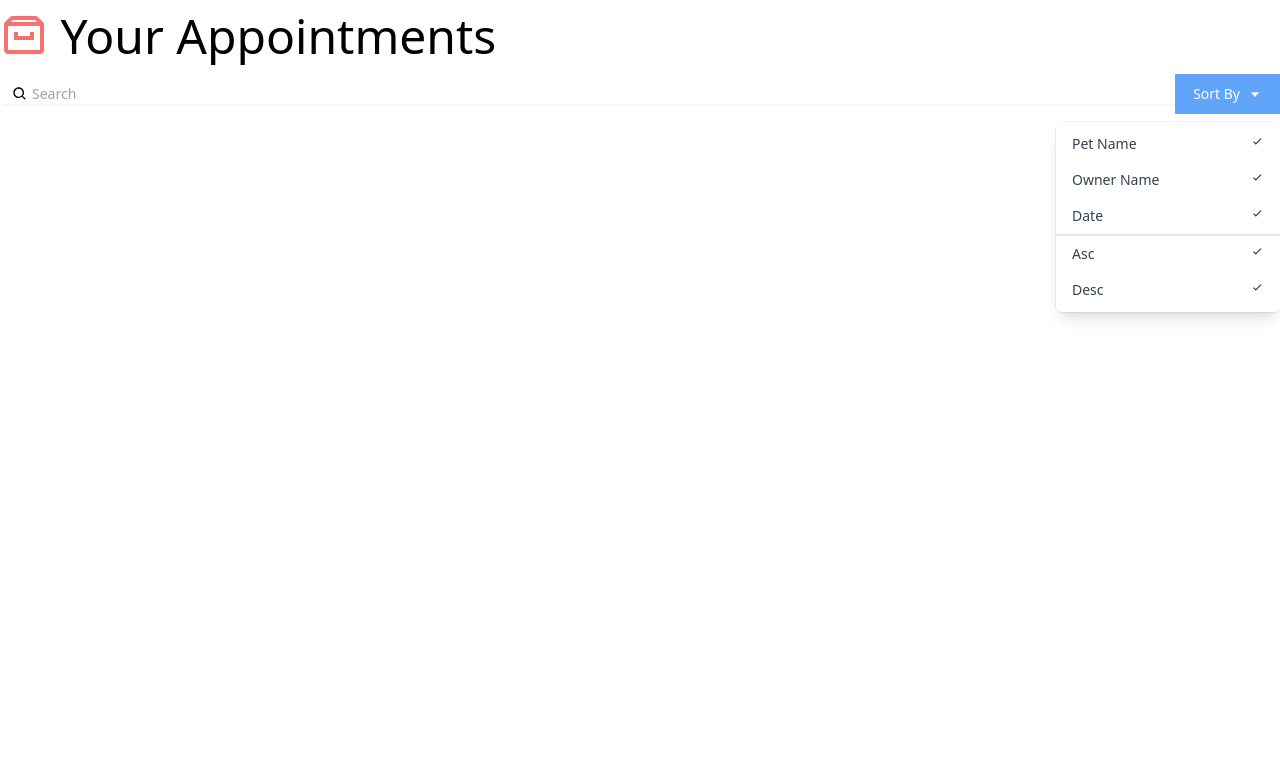
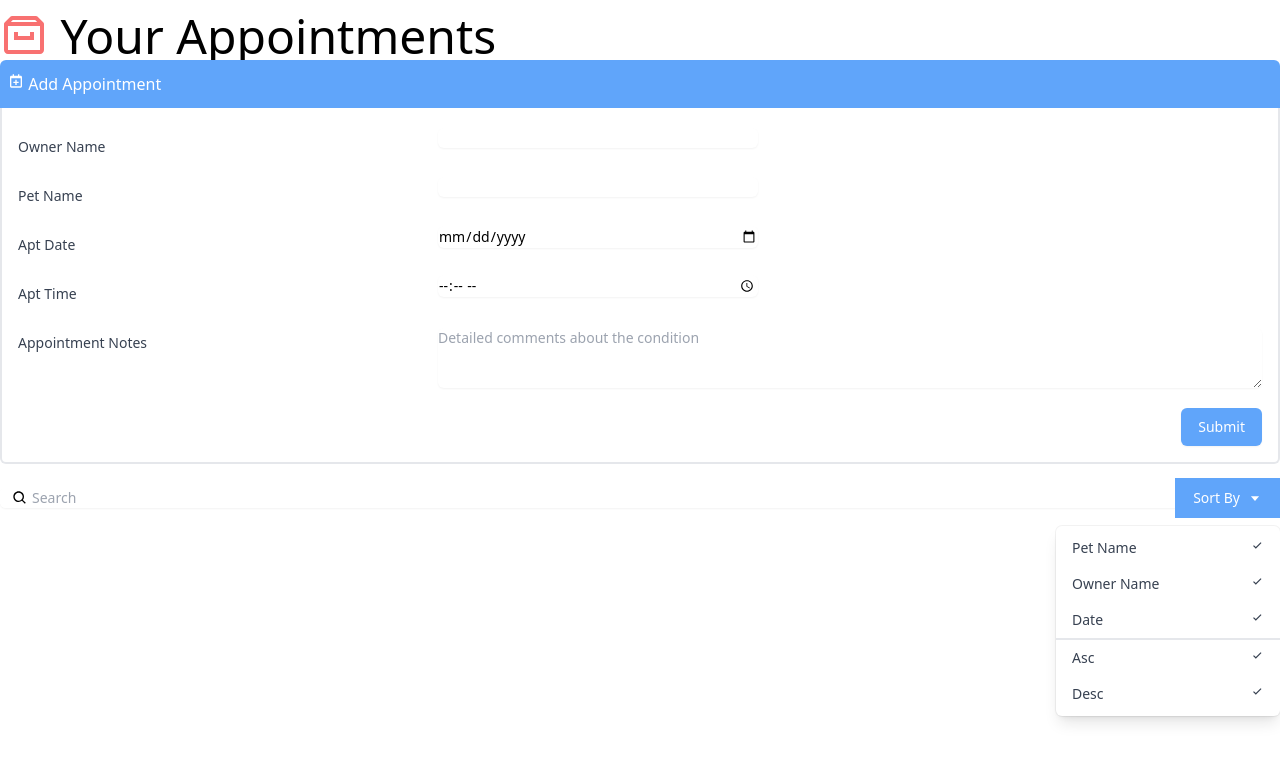
Before and after one commit to Joshua2711/react-interface, a React (Create React App) app: page / in a window 1280 px wide. Shown: the top 762 px of the page. Built offline with nearby package versions, Linux system fonts and the light colour scheme.

Commit message:
Used some JSX and tailwind to create an add appointment option on the front end

```diff
--- a/src/App.js
+++ b/src/App.js
@@ -1,5 +1,6 @@
 import { BiArchive } from "react-icons/bi";
 import Search from "./components/Search";
+import AddAppointment from "./components/AddAppointments";
 function App() {
   return (
     <div className="App container mx-auto mt-3 font-thin">
@@ -7,6 +8,7 @@
         <BiArchive className="inline-block text-red-400 align-top" /> Your
         Appointments
       </h1>
+      <AddAppointment />
       <Search />
     </div>
   );
--- a/src/components/AddAppointments.js
+++ b/src/components/AddAppointments.js
@@ -0,0 +1,113 @@
+import { BiCalendarPlus } from "react-icons/bi";
+const AddAppointment = () => {
+  return (
+    <div>
+      <button className="bg-blue-400 text-white px-2 py-3 w-full text-left rounded-t-md">
+        <div>
+          <BiCalendarPlus className="inline-block align-text-top" /> Add
+          Appointment
+        </div>
+      </button>
+      <div className="border-r-2 border-b-2 border-l-2 border-light-blue-500 rounded-b-md pl-4 pr-4 pb-4">
+        <div className="sm:grid sm:grid-cols-3 sm:gap-4 sm:items-start  sm:pt-5">
+          <label
+            htmlFor="ownerName"
+            className="block text-sm font-medium text-gray-700 sm:mt-px sm:pt-2"
+          >
+            Owner Name
+          </label>
+          <div className="mt-1 sm:mt-0 sm:col-span-2">
+            <input
+              type="text"
+              name="ownerName"
+              id="ownerName"
+              className="max-w-lg block w-full shadow-sm focus:ring-indigo-500 focus:border-indigo-500 sm:max-w-xs sm:text-sm border-gray-300 rounded-md"
+            />
+          </div>
+        </div>
+
+        <div className="sm:grid sm:grid-cols-3 sm:gap-4 sm:items-start  sm:pt-5">
+          <label
+            htmlFor="petName"
+            className="block text-sm font-medium text-gray-700 sm:mt-px sm:pt-2"
+          >
+            Pet Name
+          </label>
+          <div className="mt-1 sm:mt-0 sm:col-span-2">
+            <input
+              type="text"
+              name="petName"
+              id="petName"
+              className="max-w-lg block w-full shadow-sm focus:ring-indigo-500 focus:border-indigo-500 sm:max-w-xs sm:text-sm border-gray-300 rounded-md"
+            />
+          </div>
+        </div>
+
+        <div className="sm:grid sm:grid-cols-3 sm:gap-4 sm:items-start  sm:pt-5">
+          <label
+            htmlFor="aptDate"
+            className="block text-sm font-medium text-gray-700 sm:mt-px sm:pt-2"
+          >
+            Apt Date
+          </label>
+          <div className="mt-1 sm:mt-0 sm:col-span-2">
+            <input
+              type="date"
+              name="aptDate"
+              id="aptDate"
+              className="max-w-lg block w-full shadow-sm focus:ring-indigo-500 focus:border-indigo-500 sm:max-w-xs sm:text-sm border-gray-300 rounded-md"
+            />
+          </div>
+        </div>
+
+        <div className="sm:grid sm:grid-cols-3 sm:gap-4 sm:items-start  sm:pt-5">
+          <label
+            htmlFor="aptTime"
+            className="block text-sm font-medium text-gray-700 sm:mt-px sm:pt-2"
+          >
+            Apt Time
+          </label>
+          <div className="mt-1 sm:mt-0 sm:col-span-2">
+            <input
+              type="time"
+              name="aptTime"
+              id="aptTime"
+              className="max-w-lg block w-full shadow-sm focus:ring-indigo-500 focus:border-indigo-500 sm:max-w-xs sm:text-sm border-gray-300 rounded-md"
+            />
+          </div>
+        </div>
+
+        <div className="sm:grid sm:grid-cols-3 sm:gap-4 sm:items-start  sm:pt-5">
+          <label
+            htmlFor="aptNotes"
+            className="block text-sm font-medium text-gray-700 sm:mt-px sm:pt-2"
+          >
+            Appointment Notes
+          </label>
+          <div className="mt-1 sm:mt-0 sm:col-span-2">
+            <textarea
+              id="aptNotes"
+              name="aptNotes"
+              rows="3"
+              className="shadow-sm focus:ring-indigo-500 focus:border-indigo-500 mt-1 block w-full sm:text-sm border-gray-300 rounded-md"
+              placeholder="Detailed comments about the condition"
+            ></textarea>
+          </div>
+        </div>
+
+        <div className="pt-5">
+          <div className="flex justify-end">
+            <button
+              type="submit"
+              className="ml-3 inline-flex justify-center py-2 px-4 border border-transparent shadow-sm text-sm font-medium rounded-md text-white bg-blue-400 hover:bg-blue-700 focus:outline-none focus:ring-2 focus:ring-offset-2 focus:ring-blue-400"
+            >
+              Submit
+            </button>
+          </div>
+        </div>
+      </div>
+    </div>
+  );
+};
+
+export default AddAppointment;
```
